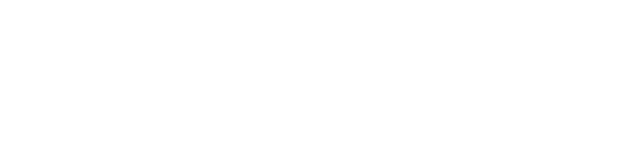
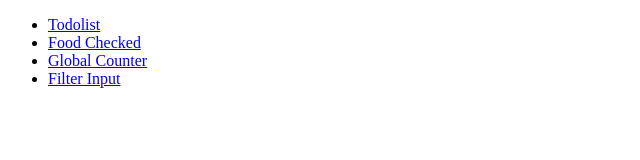
Before and after one commit to waveciou/react-practice, a website: page src/index.html in a window 1280 px wide. Shown: the whole page, without its empty margins (0-640 px from the left). Drawn offline with Linux system fonts and the light colour scheme.

Commit message:
add link in home

```diff
--- a/src/index.html
+++ b/src/index.html
@@ -9,6 +9,12 @@
   <title>React Practice</title>
 </head>
 <body>
+  <ul>
+    <li><a href="./todolist.html">Todolist</a></li>
+    <li><a href="./foodchecked.html">Food Checked</a></li>
+    <li><a href="./globalcounter.html">Global Counter</a></li>
+    <li><a href="./filterinput.html">Filter Input</a></li>
+  </ul>
   <script src="./resources/js/main.js"></script>
 </body>
 </html>
```
